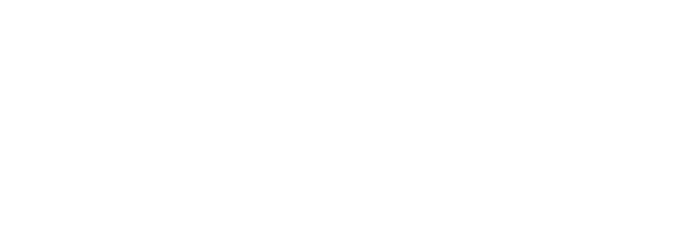
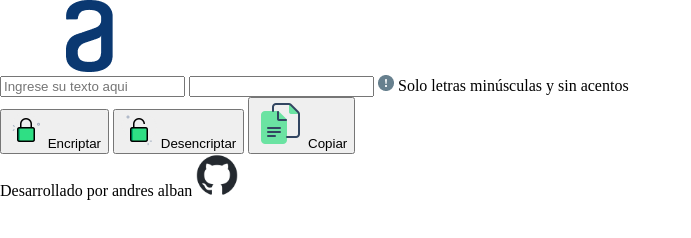
Before and after one commit to andresalban/EncriptadorDeTexto, a plain HTML site: page index.html in a window 1280 px wide. Shown: the whole page, without its empty margins (0-691 px from the left). Drawn offline with Linux system fonts and the light colour scheme.

Commit message:
estructura de elementos basicos en html

```diff
--- a/index.html
+++ b/index.html
@@ -1,5 +1,6 @@
 <!DOCTYPE html>
 <html lang="es">
+
 <head>
     <meta charset="UTF-8">
     <meta name="viewport" content="width=device-width, initial-scale=1.0">
@@ -7,7 +8,41 @@
     <link rel="stylesheet" href="style.css">
     <title>Encriptador de Texto</title>
 </head>
+
 <body>
+    <header>
+        <img src="img/Logo.png" alt="logo Alura">
+    </header>
 
+    <main>
+        <form>
+            <div class="campoTexto">
+                <input type="text" name="" id="" placeholder="Ingrese su texto aqui">
+                <input type="text" name="" id="">
+                <label for=""> <img src="img/bi_exclamation-circle-fill.png" alt=""> Solo letras minúsculas y sin   acentos      </div>
+            </label>
+            <div class="botones">
+                <button type="submit" onclick="encriptar"> <img width="36" height="36" src="img/encriptar.png"
+                        alt="encriptar" />
+                    Encriptar</button>
+                <button type="submit" onclick="desencriptar"> <img width="36" height="36" src="img/desencriptar.png"
+                        alt="Desencriptar" />
+                    Desencriptar</button>
+                <button onclick="copiar"> <img src="img/copiar.png" alt="copy" /> Copiar</button>
+
+
+            </div>
+
+        </form>
+    </main>
+
+
+    <footer>
+        <label for="">Desarrollado por andres alban</label>
+        <a href="https://github.com/andresalban">
+            <img src="img/github-mark.png" alt="github " style="width:42px;height:42px;">
+        </a>
+    </footer>
 </body>
+
 </html>
```
Also changed, not shown: img/Logo.png (added), img/bi_exclamation-circle-fill.png (added), img/copiar.png (added), img/desencriptar.png (added), img/encriptar.png (added), img/github-mark-white.png (added), img/github-mark.png (added).
